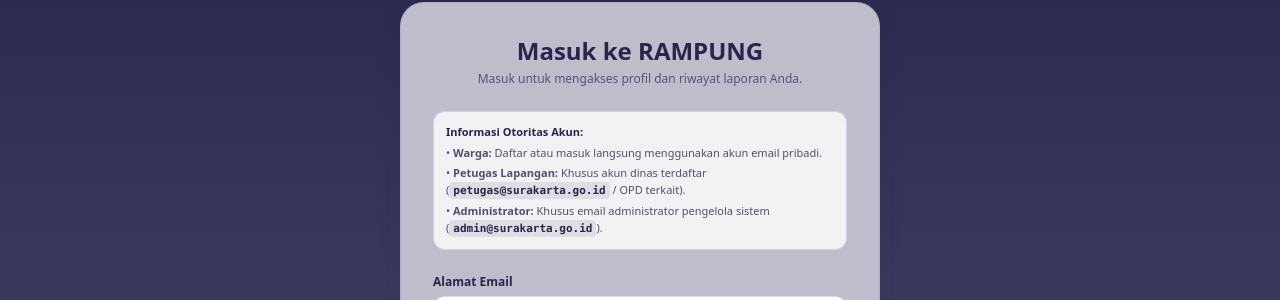
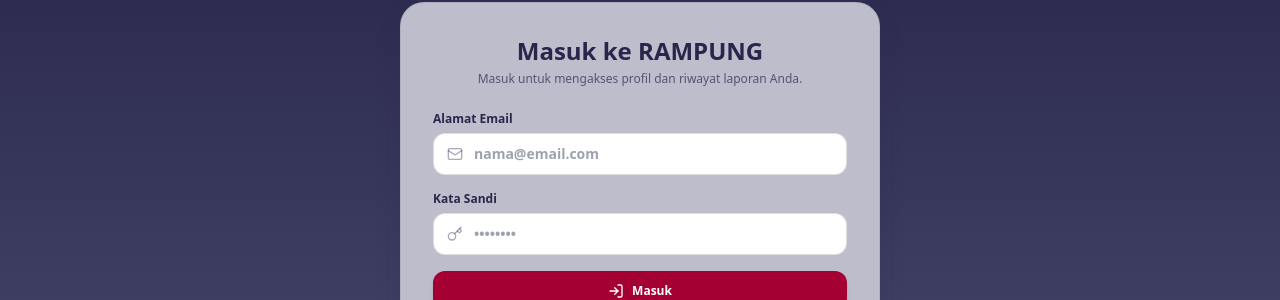
Before and after one commit to joselinputri/BE-MIA, a Next.js app: page /masuk in a window 1280 px wide. Shown: the part 110-410 px from the top of the page. Built offline with nearby package versions, Linux system fonts and the light colour scheme; no server answers.

Commit message:
fix: hapus kotak info otoritas akun di login

```diff
--- a/src/app/masuk/page.tsx
+++ b/src/app/masuk/page.tsx
@@ -43,14 +43,6 @@ export default function MasukPage() {
             <p className="text-xs text-navy/70">
               Masuk untuk mengakses profil dan riwayat laporan Anda.
             </p>
-          </div>
-
-          {/* Info panduan email resmi instansi */}
-          <div className="rounded-xl border border-navy/15 bg-white/80 p-3 text-[11px] text-navy/80 space-y-1">
-            <p className="font-bold text-navy">Informasi Otoritas Akun:</p>
-            <p>• <strong>Warga:</strong> Daftar atau masuk langsung menggunakan akun email pribadi.</p>
-            <p>• <strong>Petugas Lapangan:</strong> Khusus akun dinas terdaftar (<code className="bg-navy/10 px-1 py-0.5 rounded font-mono font-bold text-navy">petugas@surakarta.go.id</code> / OPD terkait).</p>
-            <p>• <strong>Administrator:</strong> Khusus email administrator pengelola sistem (<code className="bg-navy/10 px-1 py-0.5 rounded font-mono font-bold text-navy">admin@surakarta.go.id</code>).</p>
           </div>
 
           {errorMsg && (
```
Also changed, not shown: src/app/api/health/route.ts (line endings or trailing spaces).
